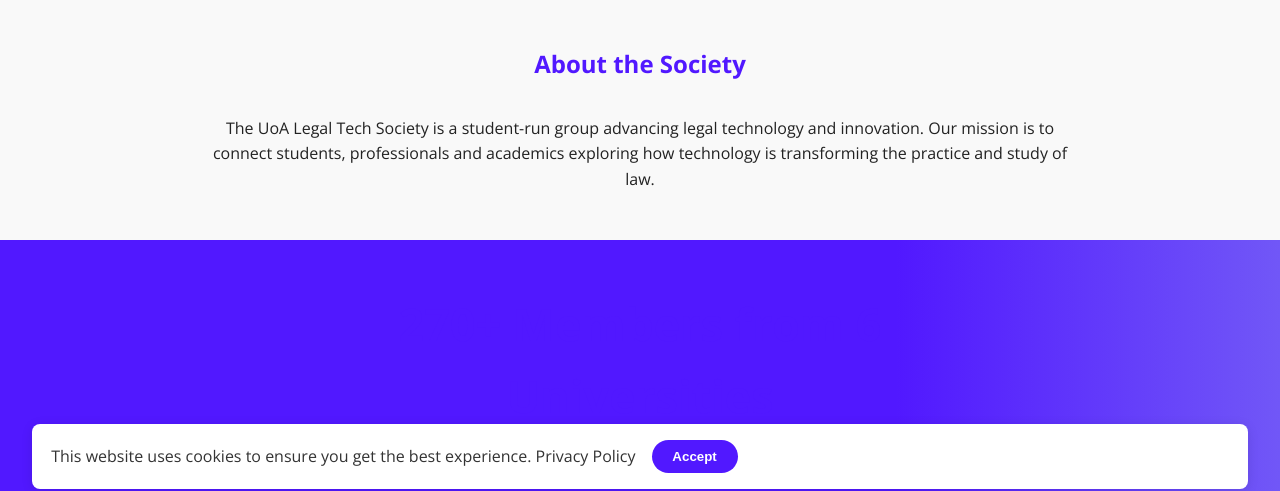
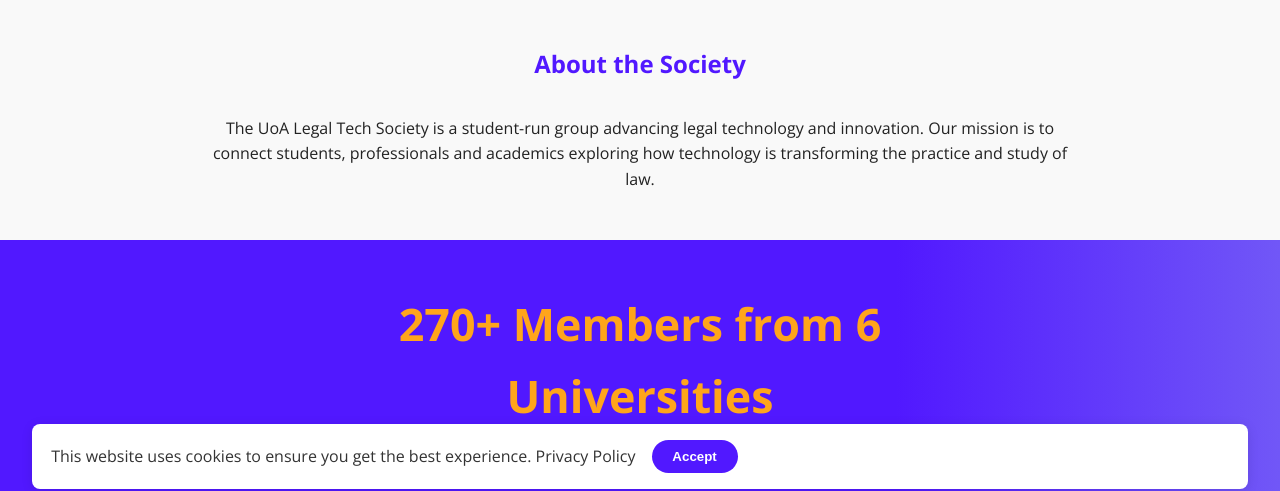
Before and after one commit to aravossis/uoalegaltechsociety, a plain HTML site: page index.html in a window 1280 px wide. Shown: the part 311-802 px from the top of the page. Drawn offline with nearby package versions, Linux system fonts and the light colour scheme.

Commit message:
yellow for members

```diff
--- a/index.html
+++ b/index.html
@@ -60,6 +60,10 @@
       transition:opacity .2s;
     }
     .nav-links a:hover{opacity:.85}
+/* bright yellow for the CTA headline */
+#join-cta h2 {
+  color: #FFA51B;   /* exact RGB 255,165,27 from your image */
+}
 
     /* =========  SOCIAL ICONS  ========= */
     .social{
```
